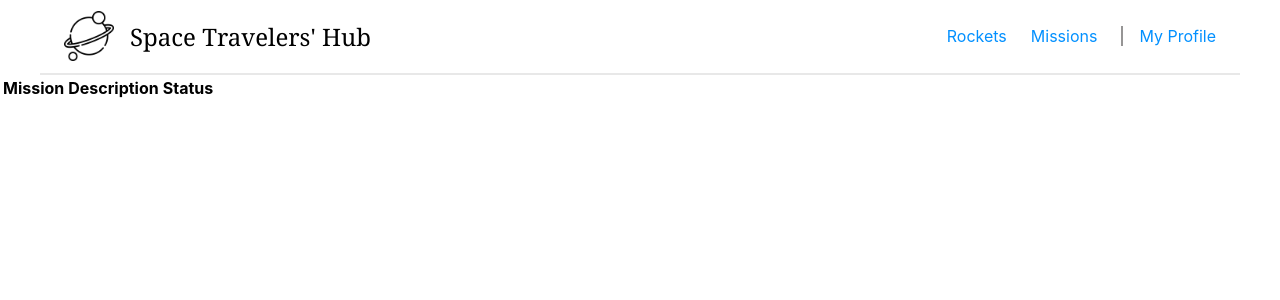
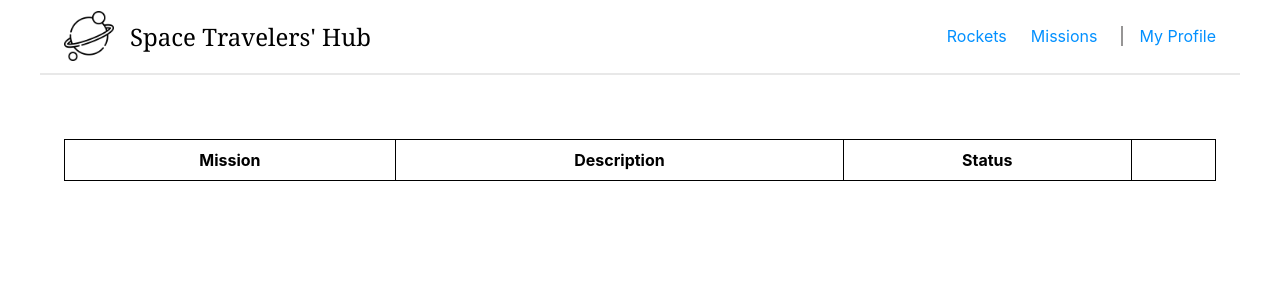
Before and after one commit to YoutLone/space-travellers-hub, a React (Create React App) app: page /missions in a window 1280 px wide. Shown: the top 300 px of the page. Built offline with nearby package versions, Linux system fonts and the light colour scheme.

Commit message:
add styling missions table

```diff
--- a/src/components/Missions.jsx
+++ b/src/components/Missions.jsx
@@ -1,5 +1,6 @@
 import React from 'react';
 import { useSelector } from 'react-redux';
+import '../styles/missions.css';
 
 function Missions() {
   const missionList = useSelector((state) => state.missions.Missions);
--- /dev/null
+++ b/src/styles/missions.css
@@ -0,0 +1,21 @@
+.container {
+    width: 90%;
+    margin-top: 5%;
+    box-sizing: border-box;
+    padding: 15px;
+    margin-left: 5%;
+  }
+
+  .mission {
+    box-sizing: border-box;
+  }
+
+  table {
+    border-collapse: collapse;
+  }
+
+  td,
+  th {
+    border: 1px solid #000;
+    padding: 10px;
+  }
```
